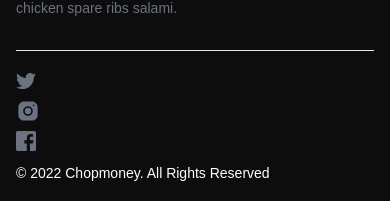
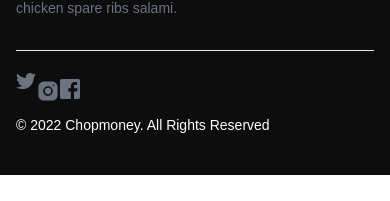
Before and after one commit to ntorilarry/chopmoney, a React (Create React App) app: page / in a window 390 px wide. Shown: the part 5119-5320 px from the top of the page. After the commit the page ends 5294 px from the top, so only its background shows below. Built offline with nearby package versions, Linux system fonts and the light colour scheme; a web font is replaced by a local one.

Commit message:
dev-larry

```diff
--- a/src/components/footer.js
+++ b/src/components/footer.js
@@ -68,7 +68,7 @@ function Footer() {
           <p className="text-sm text-white">
           © 2022 Chopmoney. All Rights Reserved
           </p>
-          <ul className="flex flex-col mb-3 space-y-2 lg:mb-0 sm:space-y-0 sm:space-x-5 sm:flex-row">
+          <ul className="flex flex-row mb-3 space-y-2 lg:mb-0 sm:space-y-0 sm:space-x-5 sm:flex-row">
             <li>
               <a
                 href="/"
@@ -80,7 +80,6 @@ function Footer() {
               </a>
             </li>
             <li>
-              {" "}
               <a
                 href="/"
                 className="text-gray-500 transition-colors duration-300 hover:text-deep-purple-accent-400"
```
